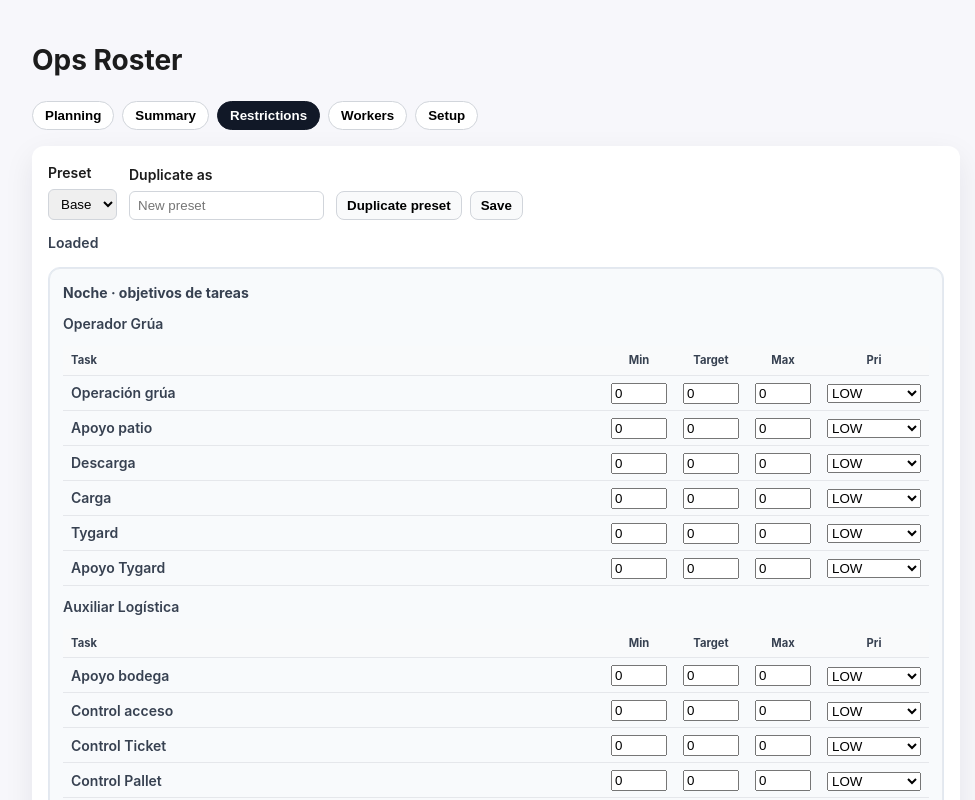
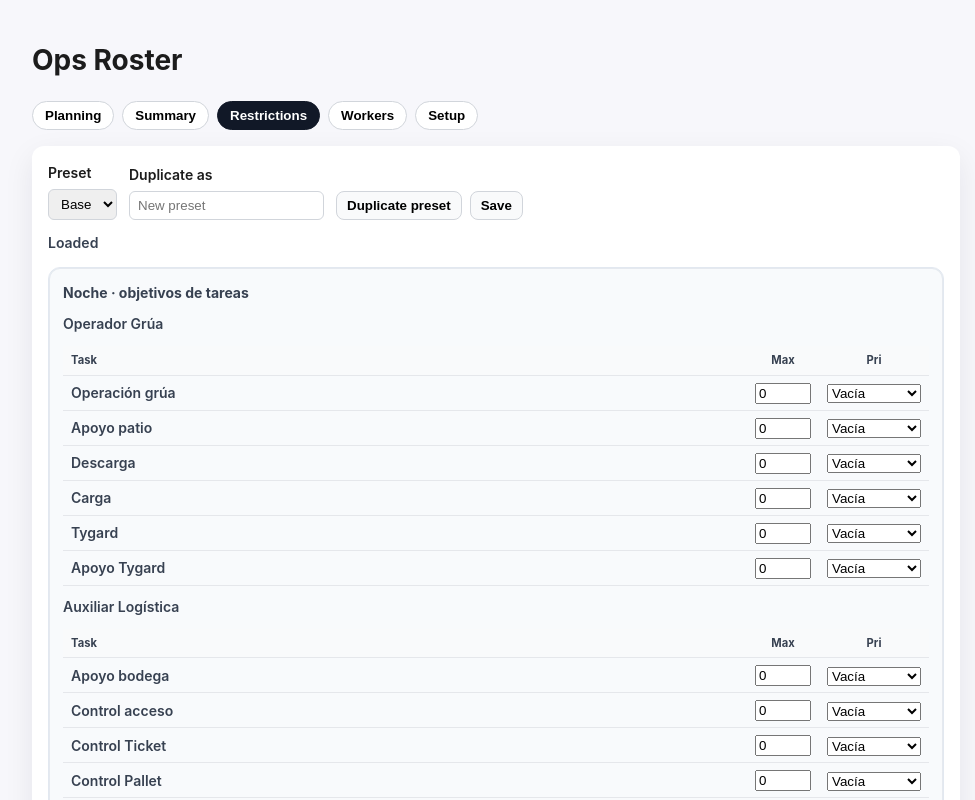
Before and after one commit to cabp393/ops-roster, a React (Vite) app: page / in a window 1280 px wide. Both pictures are taken after a click on the button "Restrictions". Shown: the top 800 px of the page, without its empty margins (144-1119 px from the left). Built offline with nearby package versions, Linux system fonts and the light colour scheme.

Commit message:
Update task priority inputs

```diff
--- a/src/data/mock.ts
+++ b/src/data/mock.ts
@@ -8,7 +8,7 @@ export const SHIFT_LABEL: Record<Shift, string> = {
   N: 'Noche',
 }
 
-export const DEFAULT_TASK_PRIORITY: TaskPriority = 'LOW'
+export const DEFAULT_TASK_PRIORITY: TaskPriority = ''
 
 export const defaultRoles: Role[] = [
   { id: 'role-og', code: 'OG', name: 'Operador Grúa', isActive: true, countsForBalance: true },
--- a/src/lib/storage.ts
+++ b/src/lib/storage.ts
@@ -47,13 +47,10 @@ function normalizeRestrictionTaskPriority(
   const next: Restrictions['demand']['tasks'] = { M: {}, T: {}, N: {} }
   SHIFTS.forEach((shift) => {
     const shiftTargets = tasksByShift[shift] ?? {}
-    const nextTargets: Record<
-      string,
-      { min: number; target: number; max: number; priority: TaskPriority }
-    > = {}
+    const nextTargets: Record<string, { max: number; priority: TaskPriority }> = {}
     Object.entries(shiftTargets).forEach(([taskId, target]) => {
       nextTargets[taskId] = {
-        ...target,
+        max: target.max ?? 0,
         priority: target.priority ?? DEFAULT_TASK_PRIORITY,
       }
     })
--- a/src/pages/RestrictionsPage.tsx
+++ b/src/pages/RestrictionsPage.tsx
@@ -10,7 +10,12 @@ import {
 import type { Restrictions, Role, Shift, Task, TaskPriority } from '../types'
 
 const fallbackWeekStart = '2025-12-29'
-const PRIORITIES: TaskPriority[] = ['HIGH', 'MEDIUM', 'LOW']
+const PRIORITIES: Array<{ value: TaskPriority; label: string }> = [
+  { value: '', label: 'Vacía' },
+  { value: 'LOW', label: 'Baja' },
+  { value: 'MEDIUM', label: 'Media' },
+  { value: 'HIGH', label: 'Alta' },
+]
 const SHIFT_ORDER: Shift[] = ['N', 'M', 'T']
 
 function toDateInputValue(date: Date) {
@@ -65,13 +70,14 @@ function ensureTaskTargets(restrictions: Restrictions, tasks: Task[]) {
   SHIFTS.forEach((shift) => {
     const shiftTargets = { ...next.demand.tasks[shift] }
     Object.entries(shiftTargets).forEach(([taskId, target]) => {
-      if (!target.priority) {
-        shiftTargets[taskId] = { ...target, priority: DEFAULT_TASK_PRIORITY }
+      shiftTargets[taskId] = {
+        max: target.max ?? 0,
+        priority: target.priority ?? DEFAULT_TASK_PRIORITY,
       }
     })
     activeTasks.forEach((task) => {
       if (!shiftTargets[task.id]) {
-        shiftTargets[task.id] = { min: 0, target: 0, max: 0, priority: DEFAULT_TASK_PRIORITY }
+        shiftTargets[task.id] = { max: 0, priority: DEFAULT_TASK_PRIORITY }
       }
     })
     next.demand.tasks[shift] = shiftTargets
@@ -144,7 +150,7 @@ export function RestrictionsPage() {
   function updateTaskTarget(
     shift: Shift,
     taskId: string,
-    field: 'min' | 'target' | 'max',
+    field: 'max',
     value: number,
   ) {
     if (!restrictions) return
@@ -269,15 +275,11 @@ export function RestrictionsPage() {
                     <colgroup>
                       <col />
                       <col style={{ width: '72px' }} />
-                      <col style={{ width: '72px' }} />
-                      <col style={{ width: '72px' }} />
                       <col style={{ width: '110px' }} />
                     </colgroup>
                     <thead>
                       <tr>
                         <th className="task-col">Task</th>
-                        <th className="num-col">Min</th>
-                        <th className="num-col">Target</th>
                         <th className="num-col">Max</th>
                         <th className="prio-col">Pri</th>
                       </tr>
@@ -285,40 +287,12 @@ export function RestrictionsPage() {
                     <tbody>
                       {roleTasks.map((task) => {
                         const target = restrictions.demand.tasks[shift][task.id] ?? {
-                          min: 0,
-                          target: 0,
                           max: 0,
                           priority: DEFAULT_TASK_PRIORITY,
                         }
                         return (
                           <tr key={`${shift}-${role.code}-${task.id}`}>
                             <td className="task-col">{task.name}</td>
-                            <td>
-                              <input
-                                type="number"
-                                min={0}
-                                max={99}
-                                inputMode="numeric"
-                                value={target.min}
-                                style={compactInputStyle}
-                                onChange={(event) =>
-                                  updateTaskTarget(shift, task.id, 'min', Number(event.target.value))
-                                }
-                              />
-                            </td>
-                            <td>
-                              <input
-                                type="number"
-                                min={0}
-                                max={99}
-                                inputMode="numeric"
-                                value={target.target}
-                                style={compactInputStyle}
-                                onChange={(event) =>
-                                  updateTaskTarget(shift, task.id, 'target', Number(event.target.value))
-                                }
-                              />
-                            </td>
                             <td>
                               <input
                                 type="number"
@@ -341,8 +315,8 @@ export function RestrictionsPage() {
                                 }
                               >
                                 {PRIORITIES.map((priority) => (
-                                  <option key={priority} value={priority}>
-                                    {priority}
+                                  <option key={priority.value} value={priority.value}>
+                                    {priority.label}
                                   </option>
                                 ))}
                               </select>
--- a/src/types.ts
+++ b/src/types.ts
@@ -8,7 +8,7 @@ export type Role = {
   countsForBalance: boolean
 }
 
-export type TaskPriority = 'HIGH' | 'MEDIUM' | 'LOW'
+export type TaskPriority = '' | 'HIGH' | 'MEDIUM' | 'LOW'
 
 // Task priority is defined per shift in Restrictions; defaults are applied when building targets.
 export type Task = {
@@ -74,8 +74,6 @@ export type Restrictions = {
       Record<
         string,
         {
-          min: number
-          target: number
           max: number
           priority: TaskPriority
         }
```
